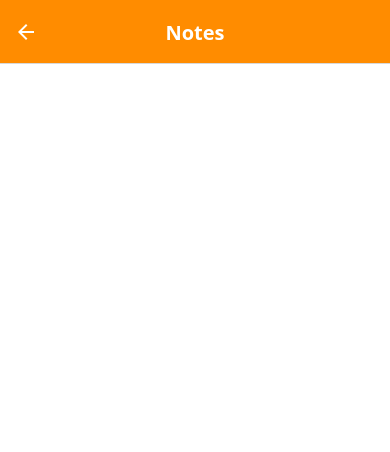
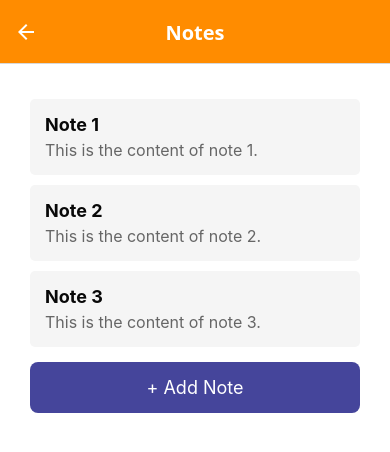
Before and after one commit to Aya-777/Notes-app, a React Native app: screen /Notes in a window 390 px wide. Shown: the top 452 px of the page. Built offline with nearby package versions, Linux system fonts and the light colour scheme.

Commit message:
create the noteList and noteItem components and designing the noteScreen

```diff
--- a/src/components/NoteItem.jsx
+++ b/src/components/NoteItem.jsx
@@ -0,0 +1,33 @@
+import {View, Text, StyleSheet} from 'react-native';
+import React from 'react';
+
+const NoteItem = ({ note }) => {
+  return (
+    <View style={styles.container}>
+      <Text style={styles.title}>{note.title}</Text>
+      <Text style={styles.content}>{note.content}</Text>
+    </View>
+  );
+};
+
+const styles = StyleSheet.create({
+  container:{
+    flexDirection: 'column',
+    backgroundColor: '#f5f5f5',
+    padding: 15,
+    borderRadius: 5,
+    marginVertical: 5,
+  },
+  title: {
+    fontSize: 18,
+    fontWeight: 'bold',
+    marginBottom: 5,
+    color: '#080808',
+  },
+  content: {
+    fontSize: 16,
+    color: '#666',
+  },
+});
+
+export default NoteItem;
--- /dev/null
+++ b/src/components/NoteList.jsx
@@ -0,0 +1,18 @@
+import {View, Text, FlatList} from 'react-native';
+import React from 'react';
+import NoteItem from './NoteItem';
+
+const NoteList = ({ notes }) => {
+  return (
+    <View>
+      <FlatList
+        data={notes}
+        renderItem={({ item }) =>
+        <NoteItem note={item} />}
+        keyExtractor={(item) => item.id.toString()}
+      />
+    </View>
+  );
+};
+
+export default NoteList;
--- a/src/screens/NoteScreen.jsx
+++ b/src/screens/NoteScreen.jsx
@@ -1,16 +1,48 @@
 import React from 'react';
 import { Image, StyleSheet, Text, TouchableOpacity, View } from "react-native";
 import { SafeAreaView } from 'react-native-safe-area-context';
+import NoteList from '../components/NoteList';
+import { add } from 'react-native/types_generated/Libraries/Animated/AnimatedExports';
+
+const notes = [
+  { id: 1, title: 'Note 1', content: 'This is the content of note 1.' },
+  { id: 2, title: 'Note 2', content: 'This is the content of note 2.' },
+  { id: 3, title: 'Note 3', content: 'This is the content of note 3.' },
+];
 
 const NoteScreen = ({ navigation }) => {
   return (
     <SafeAreaView style={styles.container}>
+      <View>
 
+        <NoteList notes={notes} />
+        <TouchableOpacity style={styles.addButton}>
+          <Text style={styles.addButtonText}>+ Add Note</Text>
+        </TouchableOpacity>
+
+      </View>
     </SafeAreaView>
   );
 };
 
 const styles = StyleSheet.create({
+  container: {
+    flex: 1,
+    padding: 20,
+    backgroundColor: "#fff",
+
+  },
+  addButton: {
+    backgroundColor: '#007b',
+    padding: 15,
+    borderRadius: 8,
+    alignItems: 'center',
+    marginTop: 10,
+  },
+  addButtonText: {
+    fontSize: 18,
+    color: '#fff',
+  },
 
 });
 
```
